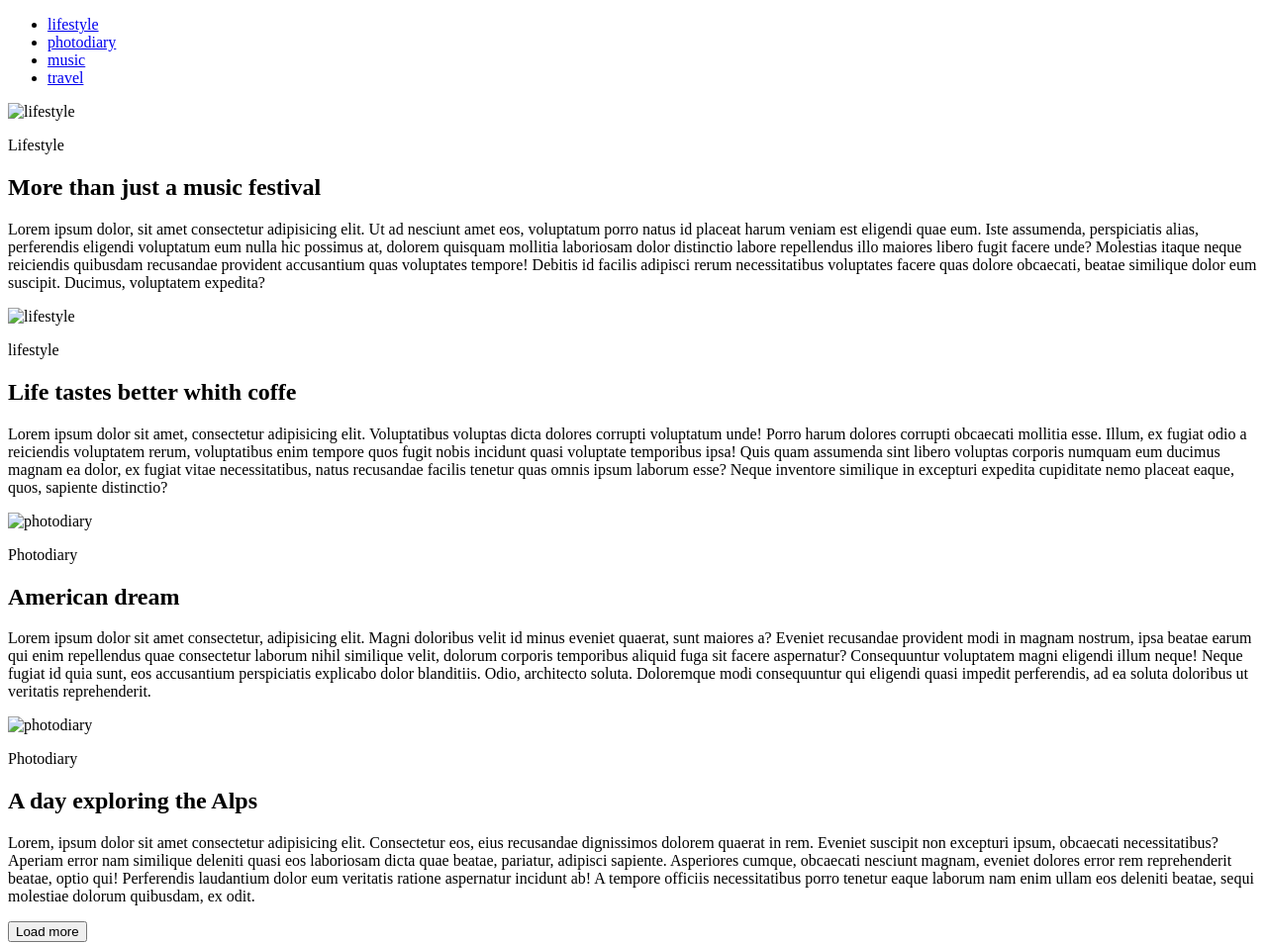
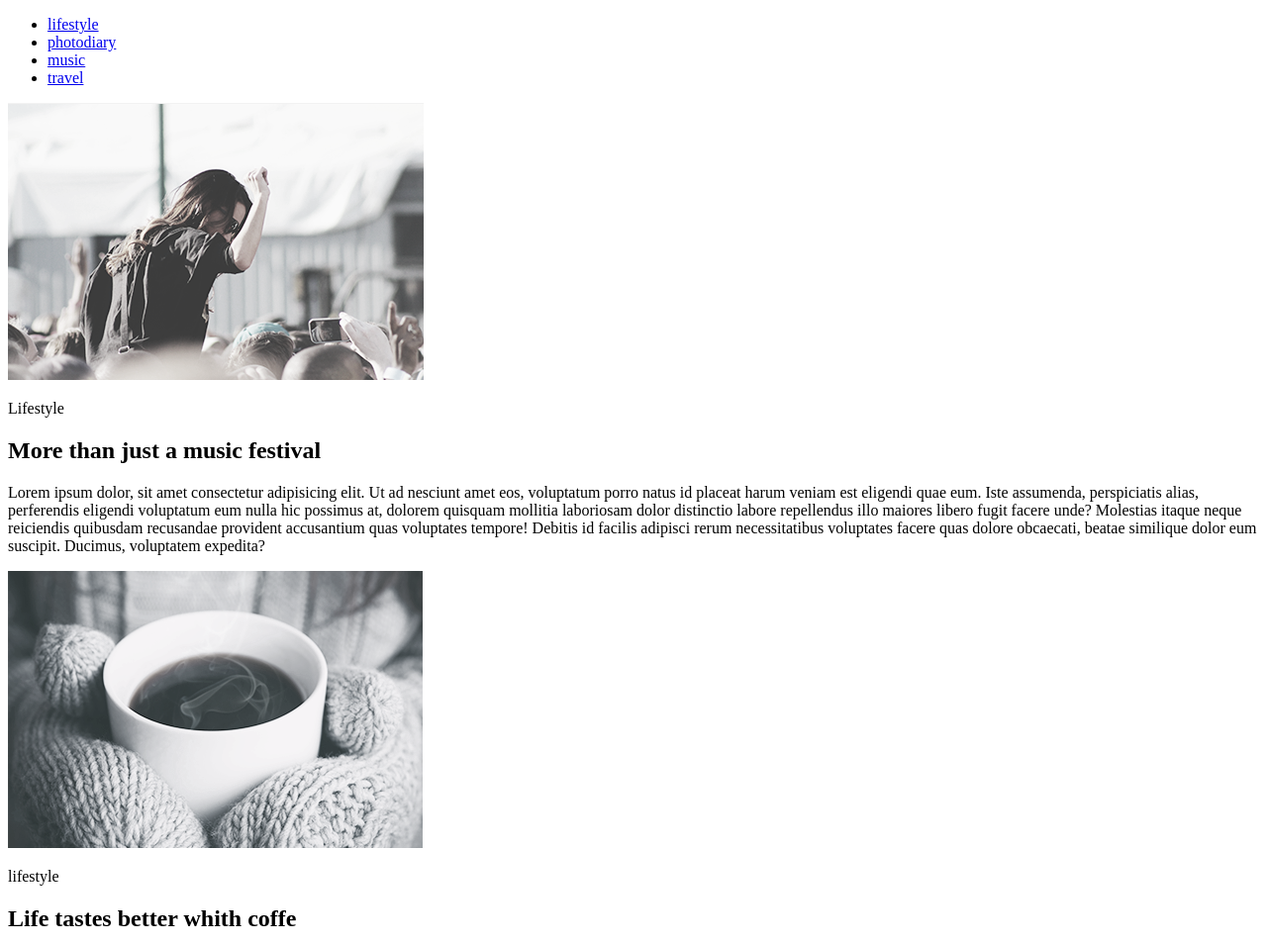
Before and after one commit to bilanov18/hw-01-02, a plain HTML site: page index.html in a window 1280 px wide. Shown: the top 955 px of the page at 99% size. Drawn offline with Linux system fonts and the light colour scheme; the site is published under a folder, as on GitHub Pages, so addresses that start at the root find nothing.

Commit message:
imgcommit

```diff
--- a/index.html
+++ b/index.html
@@ -20,7 +20,7 @@
     </header>
     <main>
         <article>
-            <img src="/img/homework-01.png" width="420" height="280" alt="lifestyle">
+            <img src="./img/homework-01.png" width="420" height="280" alt="lifestyle">
             <p>Lifestyle</p>
             <h2>More than just a music festival</h2>
             <p>Lorem ipsum dolor, sit amet consectetur adipisicing elit. Ut ad nesciunt amet eos, voluptatum porro natus
@@ -33,7 +33,7 @@
 
         </article>
         <article>
-            <img src="/img/homework-02.png" width="420" height="280" alt="lifestyle">
+            <img src="./img/homework-02.png" width="420" height="280" alt="lifestyle">
             <p>lifestyle</p>
             <h2>Life tastes better whith coffe</h2>
             <p>Lorem ipsum dolor sit amet, consectetur adipisicing elit. Voluptatibus voluptas dicta dolores corrupti
@@ -44,7 +44,7 @@
                 inventore similique in excepturi expedita cupiditate nemo placeat eaque, quos, sapiente distinctio?</p>
         </article>
         <article>
-            <img src="/img/homework-03.png" width="420" height="280" alt="photodiary">
+            <img src="./img/homework-03.png" width="420" height="280" alt="photodiary">
             <p>Photodiary</p>
             <h2>American dream</h2>
             <p>Lorem ipsum dolor sit amet consectetur, adipisicing elit. Magni doloribus velit id minus eveniet quaerat,
@@ -56,7 +56,7 @@
             </p>
         </article>
         <article>
-            <img src="/img/homework-04.png" width="420" height="280" alt="photodiary">
+            <img src="./img/homework-04.png" width="420" height="280" alt="photodiary">
             <p>Photodiary</p>
             <h2>A day exploring the Alps</h2>
             <p>Lorem, ipsum dolor sit amet consectetur adipisicing elit. Consectetur eos, eius recusandae dignissimos
```
